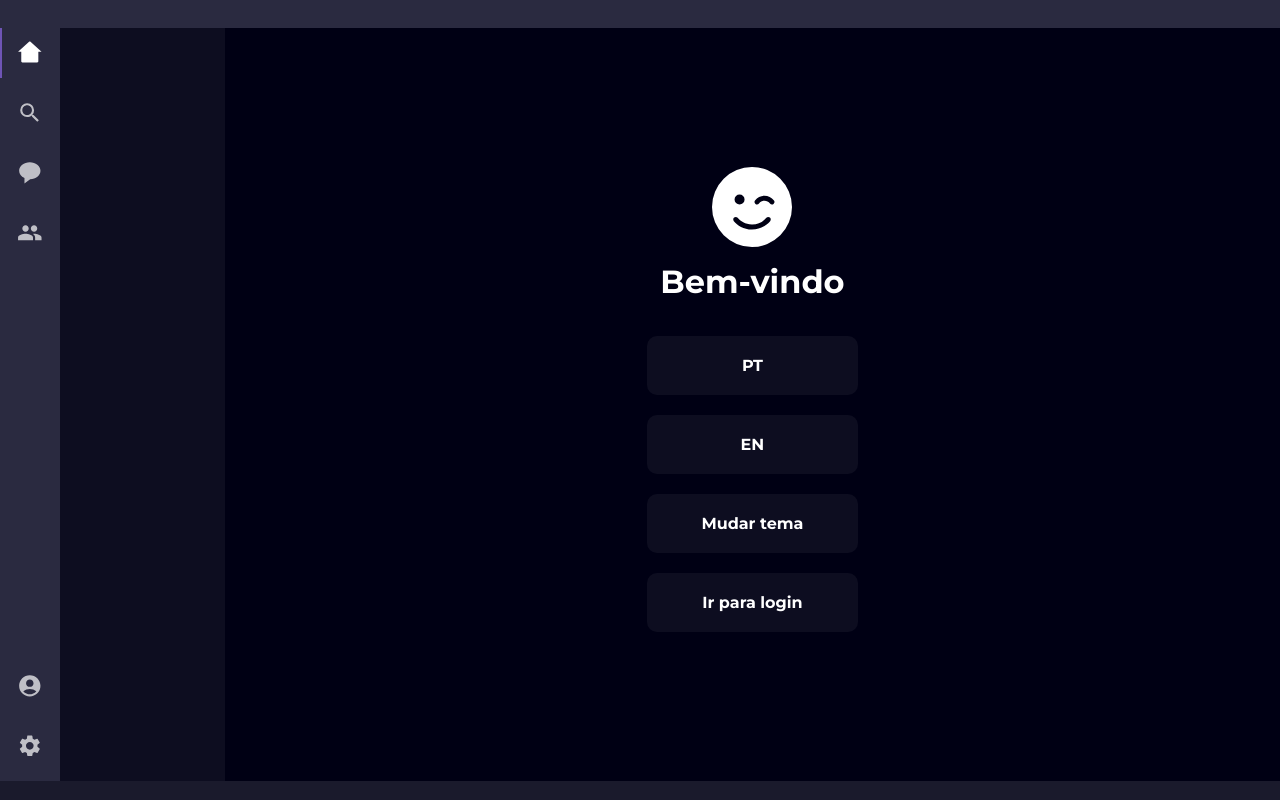
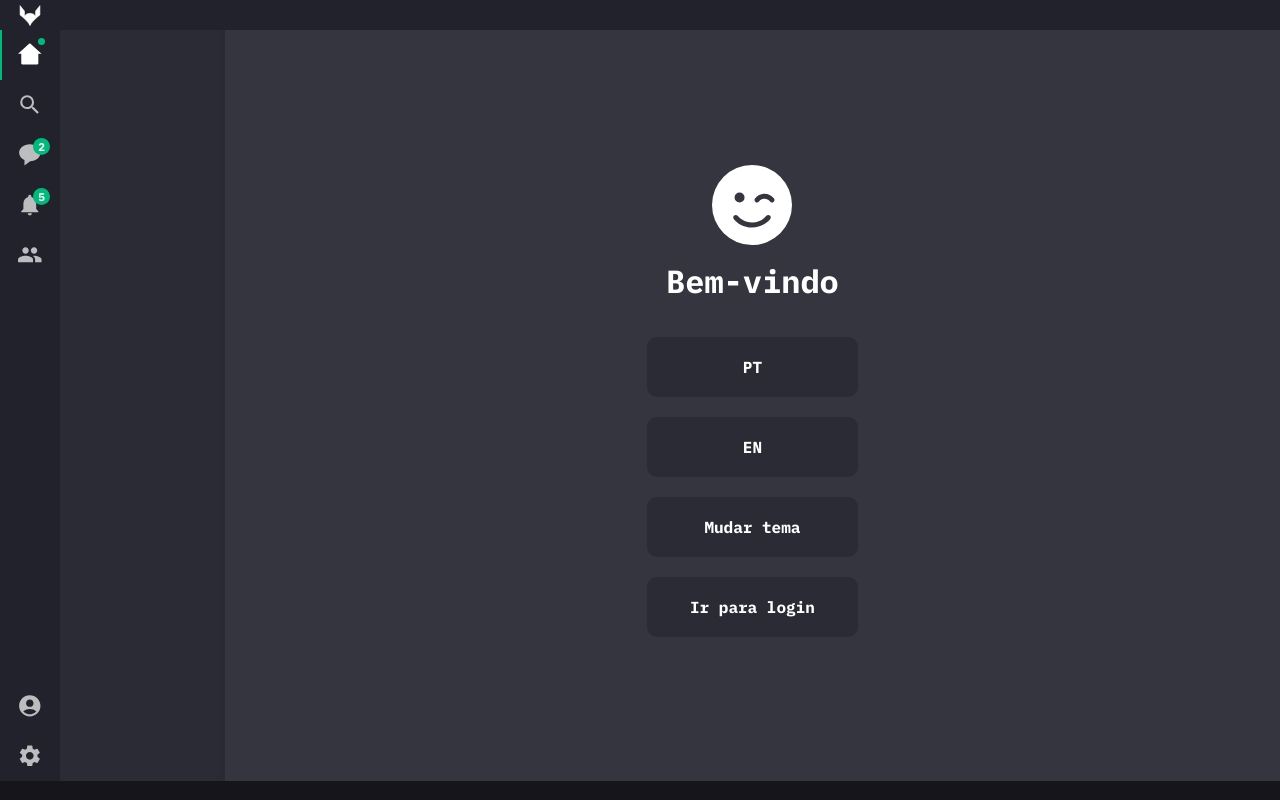
Before and after one commit to DaviMF29/Fennec, a React (Vite) app in the folder frontend/: page / in a window 1280 px wide. Built offline with nearby package versions, Linux system fonts and the light colour scheme.

Commit message:
feat: make SideContent resizable, general design improvement

```diff
--- a/frontend/index.html
+++ b/frontend/index.html
@@ -6,7 +6,7 @@
     <meta name="viewport" content="width=device-width, initial-scale=1.0" />
     <link rel="preconnect" href="https://fonts.googleapis.com">
     <link rel="preconnect" href="https://fonts.gstatic.com" crossorigin>
-    <link href="https://fonts.googleapis.com/css2?family=Montserrat:wght@400;700&display=swap" rel="stylesheet">
+    <link href="https://fonts.googleapis.com/css2?family=IBM+Plex+Mono:ital,wght@0,100;0,200;0,300;0,400;0,500;0,600;0,700;1,100;1,200;1,300;1,400;1,500;1,600;1,700&family=Montserrat:ital,wght@0,100..900;1,100..900&display=swap" rel="stylesheet">
     <title>Fennec</title>
   </head>
   <body>
--- a/frontend/src/App.jsx
+++ b/frontend/src/App.jsx
@@ -4,6 +4,7 @@ import { useTranslation } from "react-i18next";
 import './i18n';
 import Home from "./pages/Home";
 import Login from "./pages/Login";
+import Search from "./pages/Search";
 
 import LayoutContainer from './components/layout/LayoutContainer';
 import LayoutTopBar from './components/layout/LayoutTopBar';
@@ -51,6 +52,7 @@ function AppLayout() {
         <LayoutRouteArea>
           <Routes>
             <Route path="/" element={<Home />} />
+            <Route path="/search" element={<Search />} />
           </Routes>
         </LayoutRouteArea>
       </LayoutMainArea>
--- /dev/null
+++ b/frontend/src/components/IconComponent.jsx
@@ -0,0 +1,25 @@
+/* eslint-disable react/prop-types */
+
+function SvgComponent({ width, height, fill }) {
+    return (
+        <svg
+            width={width}
+            height={height}
+            viewBox="0 0 675 675"
+            fill={fill}
+            xmlns="http://www.w3.org/2000/svg"
+        >
+            <path
+                fillRule="evenodd"
+                clipRule="evenodd"
+                d="M161.038 197.356L19.262 20.389v300.523S262.382 504.4 337 654.611V270s-176-4.552-176 128c0-90.752.038-200.644.038-200.644zM513.962 197.356L655.738 20.389v300.523S412.618 504.4 338 654.611V270s176-4.552 176 128c0-90.752-.038-200.644-.038-200.644z"
+                fill={fill}
+                stroke={fill}
+                strokeWidth={20}
+                strokeLinejoin="round"
+            />
+        </svg>
+    )
+}
+
+export default SvgComponent
--- a/frontend/src/components/layout/ButtonSideNavbar.jsx
+++ b/frontend/src/components/layout/ButtonSideNavbar.jsx
@@ -1,11 +1,19 @@
 import styled from "styled-components";
 
 // eslint-disable-next-line react/prop-types
-function ButtonSideNavbar({ Icon, active }) {
+function ButtonSideNavbar({ Icon, active, badgeNum }) {
     return (
         <ButtonContainer>
-            {active && <ActiveBar />}
+            {active && <ActiveBar/>}
             <IconStyled active={active} as={Icon} />
+            {badgeNum >= 1 && (
+                <Badge>
+                    {badgeNum}
+                </Badge>
+            )}
+            {badgeNum == 0 && (
+                <BadgeEmpty/>
+            )}
         </ButtonContainer>
     );
 }
@@ -16,7 +24,6 @@ const ButtonContainer = styled.div`
     display: flex;
     justify-content: center;
     align-items: center;
-    margin-bottom: 10px;
     position: relative;
     transition: all 0.3s;
 
@@ -52,8 +59,42 @@ const ActiveBar = styled.div`
     position: absolute;
     width: 2px;
     height: 50px;
-    background-color: var(--color-fennect);
+    background-color: var(--color-accent);
     left: 0;
 `;
 
+const Badge = styled.div`
+    position: absolute;
+    right: 10px;
+    bottom: 25px;
+    width: 17px;
+    height: 17px;
+    border-radius: 100%;
+    display: flex;
+    justify-content: center;
+    align-items: center;
+    font-size: 0.7em;
+    font-weight: bold;
+    padding: auto;
+    background-color: var(--color-accent);
+    z-index: 10;
+`
+
+const BadgeEmpty = styled.div`
+    position: absolute;
+    right: 15px;
+    bottom: 35px;
+    width: 7px;
+    height: 7px;
+    border-radius: 100%;
+    display: flex;
+    justify-content: center;
+    align-items: center;
+    font-size: 0.7em;
+    font-weight: bold;
+    padding: auto;
+    background-color: var(--color-accent);
+    z-index: 10;
+`
+
 export default ButtonSideNavbar;
--- a/frontend/src/components/layout/LayoutSideContent.jsx
+++ b/frontend/src/components/layout/LayoutSideContent.jsx
@@ -1,9 +1,65 @@
 import styled from "styled-components";
+import { useState } from "react";
 
-const LayoutSideContent = styled.div`
+const LayoutSideContentContainer = styled.div`
     background-color: var(--color-primary);
     height: 100%;
-    width: 200px;
+    width: ${({ width }) => width || "200px"};
+    max-width: ${({ maxWidth }) => maxWidth || "300px"};
+    min-width: ${({ minWidth }) => minWidth || "100px"};
+    position: relative;
+    display: flex;
 `;
 
+const Resizer = styled.div`
+    width: 5px;
+    height: 100%;
+    cursor: ew-resize;
+    background-color: var(--color-tertiary);
+    opacity: 0.05;
+
+    &:active{
+        background-color: var(--color-accent);
+        opacity: 1;
+        width: 2px;
+    }
+`;
+
+const ContentArea = styled.div`
+    display: flex;
+    width: 100%;
+    height: 100%;
+`
+
+function LayoutSideContent() {
+    const [width, setWidth] = useState("200px");
+
+    const handleMouseDown = (e) => {
+        const startX = e.clientX;
+        const startWidth = parseInt(width, 10);
+
+        const handleMouseMove = (moveEvent) => {
+            const newWidth = Math.max(100, Math.min(startWidth + (moveEvent.clientX - startX), 300));
+            setWidth(`${newWidth}px`);
+        };
+
+        const handleMouseUp = () => {
+            document.removeEventListener("mousemove", handleMouseMove);
+            document.removeEventListener("mouseup", handleMouseUp);
+        };
+
+        document.addEventListener("mousemove", handleMouseMove);
+        document.addEventListener("mouseup", handleMouseUp);
+    };
+
+    return (
+        <LayoutSideContentContainer width={width}>
+            <ContentArea>
+
+            </ContentArea>
+            <Resizer onMouseDown={handleMouseDown}/>
+        </LayoutSideContentContainer>
+    );
+}
+
 export default LayoutSideContent;
--- a/frontend/src/components/layout/LayoutSideNavbar.jsx
+++ b/frontend/src/components/layout/LayoutSideNavbar.jsx
@@ -1,7 +1,7 @@
 import styled from "styled-components";
 import { Link, useLocation } from "react-router-dom";
 import { RiHome2Fill } from "react-icons/ri";
-import { MdAccountCircle, MdSettings, MdOutlineSearch, MdGroup } from "react-icons/md";
+import { MdAccountCircle, MdSettings, MdSearch, MdGroup, MdNotifications } from "react-icons/md";
 import { BiSolidMessageRounded } from "react-icons/bi";
 import ButtonSideNavbar from "./ButtonSideNavbar";
 
@@ -15,11 +15,12 @@ const LayoutSideNavbar = () => {
                     Icon={RiHome2Fill}
                     active={location.pathname === "/"}
                     label="Home"
+                    badgeNum={0}
                 />
             </Link>
             <Link to="/search">
                 <ButtonSideNavbar
-                    Icon={MdOutlineSearch }
+                    Icon={MdSearch }
                     active={location.pathname === "/search"}
                     label="Search"
                 />
@@ -28,6 +29,14 @@ const LayoutSideNavbar = () => {
                 <ButtonSideNavbar
                     Icon={BiSolidMessageRounded}
                     active={location.pathname === "/messages"}
+                    badgeNum={2}
+                />
+            </Link>
+            <Link to="/notifications">
+                <ButtonSideNavbar
+                    Icon={MdNotifications}
+                    active={location.pathname === "/notifications"}
+                    badgeNum={5}
                 />
             </Link>
             <Link to="/groups">
@@ -64,6 +73,7 @@ const SideNavbarContainer = styled.div`
     background-color: var(--color-secondary);
     height: 100%;
     width: 70px;
+    min-width: 60px;
     display: flex;
     flex-direction: column;
     justify-content: start;
--- a/frontend/src/components/layout/LayoutTopBar.jsx
+++ b/frontend/src/components/layout/LayoutTopBar.jsx
@@ -1,10 +1,35 @@
 import styled from "styled-components";
+import IconComponent from '../IconComponent'
 
-const LayoutTopBar = styled.div`
+const LayoutTopBarContainer = styled.div`
     display: flex;
     width: 100%;
     height: 30px;
     background-color: var(--color-secondary);
 `;
 
+const IconContainer = styled.div`
+    display: flex;
+    width: 60px;
+    height: 100%;
+    justify-content: center;
+    align-items: center;
+    opacity: 0.5;
+    transition: all 0.3s;
+
+    &:hover{
+        opacity: 1;
+    }
+`
+
+function LayoutTopBar(){
+    return(
+        <LayoutTopBarContainer>
+            <IconContainer>
+                <IconComponent height={'70%'} width={'auto'} fill={'var(--color-text-primary)'}/>
+            </IconContainer>
+        </LayoutTopBarContainer>
+    )
+}
+
 export default LayoutTopBar;
--- a/frontend/src/index.css
+++ b/frontend/src/index.css
@@ -1,10 +1,10 @@
 :root {
-  --color-background: #000014;
-  --color-primary: #0d0d20;
-  --color-secondary: #2a2a40;
-  --color-tertiary: #1a1a2c;
+  --color-background: #353540;
+  --color-primary: #2b2b36;
+  --color-secondary: #21222c;
+  --color-tertiary: #15151b;
   --color-text-primary: #ffffff;
-  --color-fennect: #6e54b5;
+  --color-accent: #00ba7c;
 }
 
 .theme-white {
@@ -13,11 +13,11 @@
   --color-secondary: #ededed;
   --color-tertiary: #dcdcdc;
   --color-text-primary: #000014;
-  --color-fennect: #6e54b5;
+  --color-accent: #00ba7c;
 }
 
 * {
-  font-family: montserrat, sans-serif;
+  font-family: "IBM Plex Mono", montserrat, sans-serif;
   margin: 0;
   padding: 0;
   color: var(--color-text-primary);
--- a/frontend/src/pages/Login.jsx
+++ b/frontend/src/pages/Login.jsx
@@ -1,6 +1,6 @@
-import { useState, useEffect } from 'react';
+import { useState } from 'react';
 import styled from "styled-components";
-import Logo from '../assets/iconProvisorio.png';
+import IconComponent from '../components/IconComponent'
 import { useTranslation } from "react-i18next";
 import { Link } from 'react-router-dom';
 import api from '../services/api';
@@ -13,14 +13,7 @@ function Login() {
     const [username, setUsername] = useState('');
     const [repeatPassword, setRepeatPassword] = useState('');
     const [isRegister, setIsRegister] = useState(true);
-    const [isLightTheme, setIsLightTheme] = useState(false);
     const navigate = useNavigate();
-
-    useEffect(() => {
-        const theme = localStorage.getItem('theme');
-        setIsLightTheme(theme === 'white');
-    }, []);
-
 
     const handleSubmit = async (event) => {
         event.preventDefault();
@@ -129,11 +122,11 @@ function Login() {
     return (
         <BaseDiv>
             <LinkComponent to={'/'}>
-                <LogoImage src={Logo} alt="Logo" $isLightTheme={isLightTheme} />
+                <IconComponent height={'23vw'} width={'23vw'} fill={'var(--color-text-primary)'}/>
             </LinkComponent>
             <Container>
                 <LinkComponentMobile to={'/'}>
-                    <LogoImageMobile src={Logo} alt="Logo" $isLightTheme={isLightTheme}/>
+                    <IconComponent height={'50px'} width={'50px'} fill={'var(--color-text-primary)'}/>
                 </LinkComponentMobile>
                 <Title>{t("welcome")}</Title>
                 <Subtitle>
@@ -217,7 +210,7 @@ const Subtitle = styled.p`
     margin-bottom: 30px;
 
     span {
-        color: var(--color-wombat);
+        color: var(--color-accent);
         cursor: pointer;
         transition: all 0.3s;
 
@@ -261,7 +254,7 @@ const ErrorLabel = styled.h4`
 `;
 
 const Button = styled.button`
-    background-color: var(--color-wombat);
+    background-color: var(--color-secondary);
     border-radius: 10px;
     width: 100%;
     padding: 15px;
@@ -288,38 +281,19 @@ const HelpText = styled.h3`
     opacity: 0.7;
 
     &:hover {
-        color: var(--color-wombat);
+        color: var(--color-accent);
         cursor: pointer;
     }
 `;
 
 const Span = styled.span`
-    color: var(--color-wombat);
+    color: var(--color-accent);
 `
 
 const BaseDiv = styled.div`
     display: flex;
     flex-direction: row;
     width: 100%;
-`;
-
-const LogoImage = styled.img`
-    width: 23vw;
-    height: 23vw;
-    filter: ${(props) => (props.isLightTheme ? 'invert(95%)' : 'none')};
-`;
-
-const LogoImageMobile = styled.img`
-    height: 50px;
-    margin-right: auto;
-    margin-inline: auto;
-    display: none;
-    margin-bottom: 25px;
-
-    @media (max-width: 1000px) {
-        display: flex;
-        filter: ${(props) => (props.isLightTheme ? 'invert(95%)' : 'none')};
-    }
 `;
 
 const LinkComponent = styled(Link)`
@@ -342,6 +316,12 @@ const LinkComponentMobile = styled(Link)`
     margin-block: auto;
     width: auto;
     margin-inline: auto;
+    padding-bottom: 20px;
+    display: none;
+
+    @media (max-width: 1000px) {
+        display: flex;
+    }
 `
 
 export default Login;
```
Also changed, not shown: frontend/src/pages/Messages.jsx (added, +10 -0 lines), frontend/src/pages/Notifications.jsx (added, +10 -0 lines), frontend/src/pages/Search.jsx (added, +10 -0 lines), frontend/src/assets/iconProvisorio.png (deleted).
